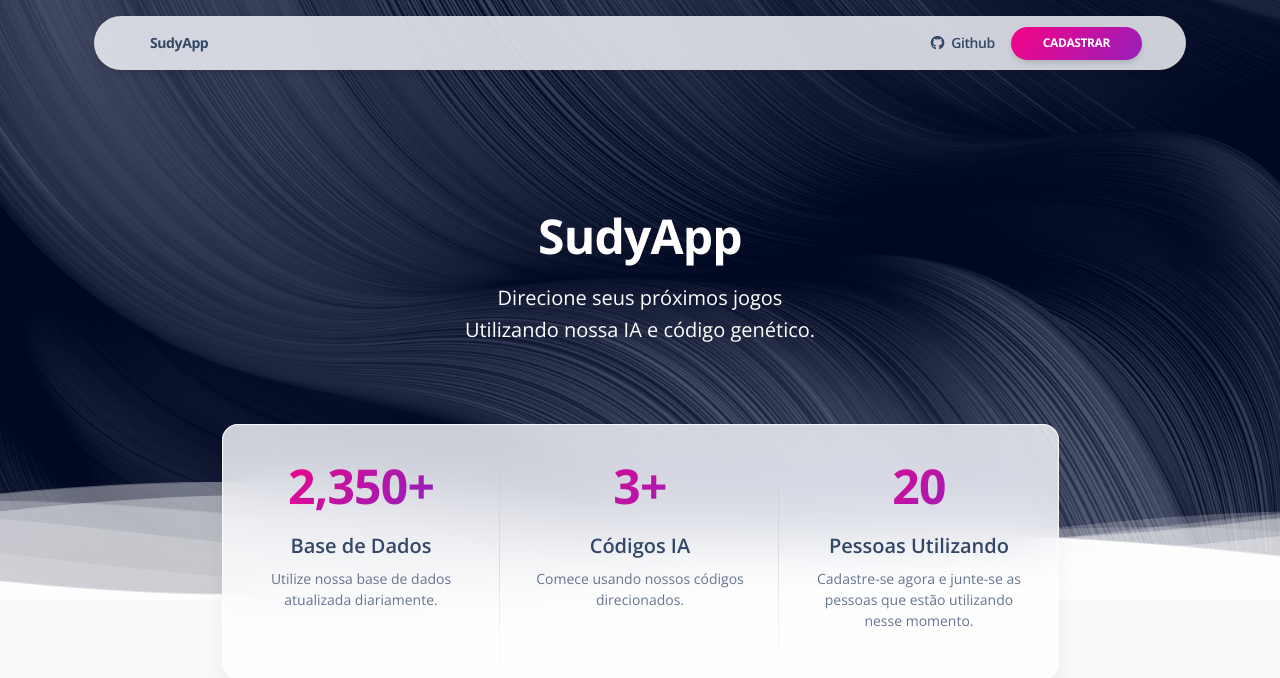
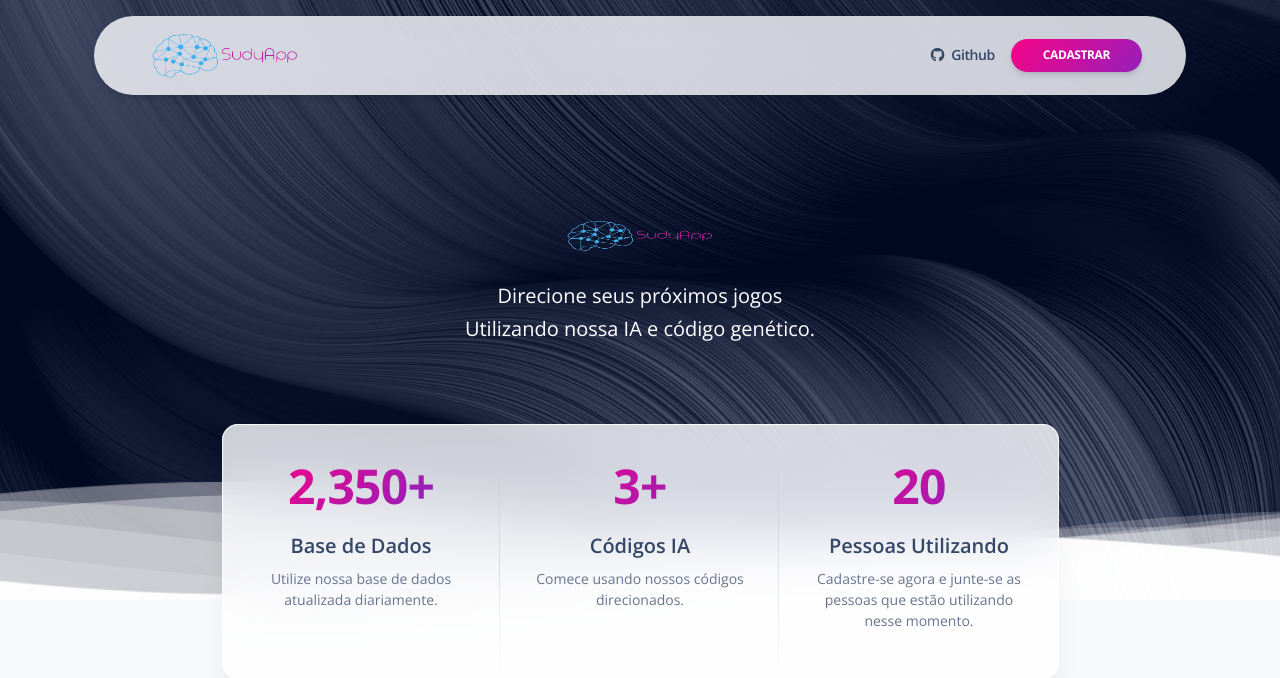
Before and after one commit to RicardoTaverna/sudyapp, a Django app: page / in a window 1280 px wide. Shown: the top 678 px of the page. Run offline with Django 3.2, Linux system fonts and the light colour scheme; some libraries are stand-ins or nearby versions.

Commit message:
tela de cadastro

```diff
--- a/templates/home/home.html
+++ b/templates/home/home.html
@@ -10,8 +10,8 @@
             <div class="container">
             <div class="row">
                 <div class="col-lg-7 text-center mx-auto">
-                <h1 class="text-white pt-3 mt-n5">SudyApp</h1>
-                <p class="lead text-white mt-3">Direcione seus próximos jogos<br /> Utilizando nossa IA e código genético. </p>
+                    <img class="pt-3 mt-n5" id="logo-navbar" src="{% static 'img/sudyapp-removebg.png' %}" width="150" height="50" alt="">
+                    <p class="lead text-white mt-3">Direcione seus próximos jogos<br /> Utilizando nossa IA e código genético. </p>
                 </div>
             </div>
             </div>
--- a/templates/navbar.html
+++ b/templates/navbar.html
@@ -6,7 +6,7 @@
 			<nav class="navbar navbar-expand-lg  blur blur-rounded top-0 z-index-fixed shadow position-absolute my-3 py-2 start-0 end-0 mx-4">
 				<div class="container-fluid">
 				<a class="navbar-brand font-weight-bolder ms-sm-3" href="/" rel="tooltip" title="Designed and Coded by Creative Tim" data-placement="bottom" target="_blank">
-					SudyApp
+					<img id="logo-navbar" src="{% static 'img/sudyapp-removebg.png' %}" width="150" height="50" alt="">
 				</a>
 				<button class="navbar-toggler shadow-none ms-2" type="button" data-bs-toggle="collapse" data-bs-target="#navigation" aria-controls="navigation" aria-expanded="false" aria-label="Toggle navigation">
 					<span class="navbar-toggler-icon mt-2">
```
